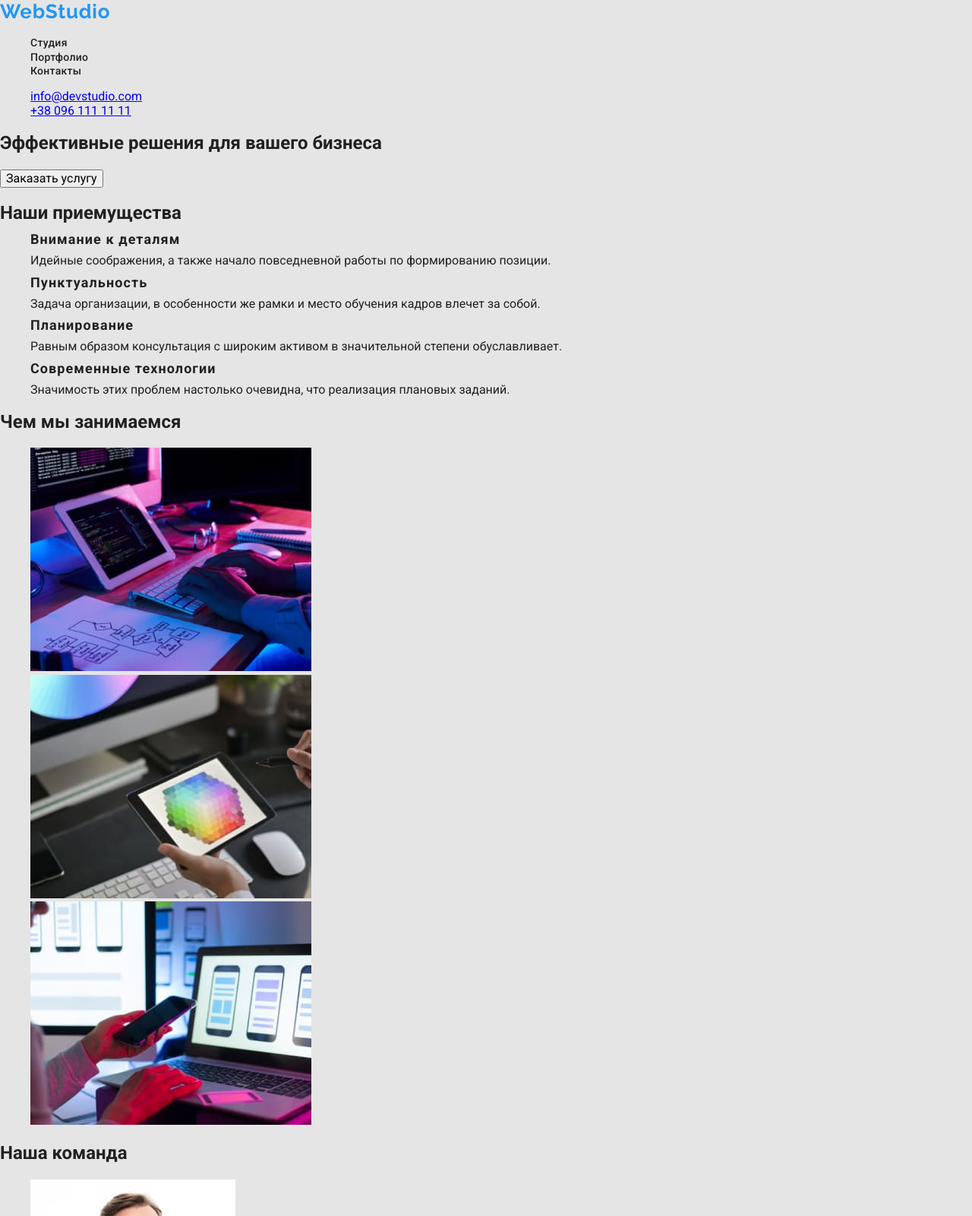
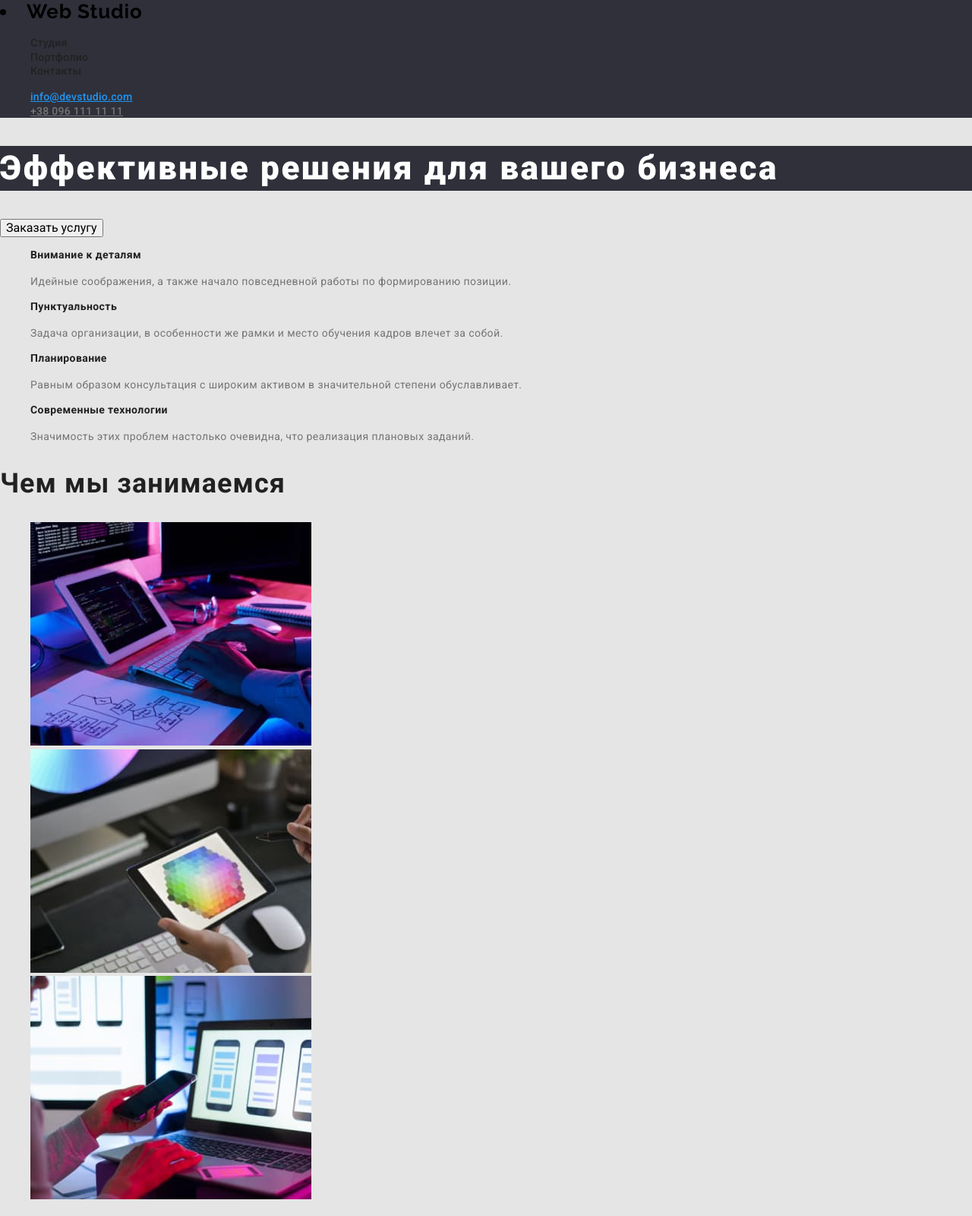
Before and after one commit to GusarovaYuliya/goit-markup-hw-02, a plain HTML site: page index.html in a window 1280 px wide. Shown: the top 1600 px of the page at 76% size. Drawn offline with nearby package versions, Linux system fonts and the light colour scheme.

Commit message:
????????

```diff
--- a/css/styles.css
+++ b/css/styles.css
@@ -1,3 +1,210 @@
+/* Студия */
+
+:root {
+--main-title-color:#FFFFFF;
+--second-title-color:#212121;
+--main-header-color:#757575;
+--second-text-color: #FFFFFF;
+--third-text-color: rgba(255, 255, 255, 0.6);
+--four-text-color:#757575;
+--accent-first-color:#2196F3;
+--accent-second-color:#000000;
+--accent-third-color: #FFFFFF;
+--main-btn-color:#FFFFFF;
+--header-text-color:#212121;
+
+ body {
+  font-family: "Roboto", sans-serif;
+}
+
+.list {
+  list-style: none;
+}
+
+.link {
+  text-decoration: none;
+}
+
+.visually-hidden {
+  position: absolute;
+  white-space: nowrap;
+  width: 1px;
+  height: 1px;
+  overflow: hidden;
+  border: 0;
+  padding: 0;
+  clip: rect(0 0 0 0);
+  clip-path: inset(50%);
+  margin: -1px;
+}
+
+.header {
+  background: #2F303A;
+}
+
+.header-link {
+font-weight: 500;
+font-size: 14px;
+line-height: 1.14;
+letter-spacing: 0.02em;
+color: var(--header-text-color);
+}
+
+.site-nav .link:hover ,
+.site-nav .link:focus {
+  color:var(--accent-first-color);
+}
+
+.header-mail {
+font-weight: 500;
+font-size: 14px;
+line-height: 1.14;
+letter-spacing: 0.02em;
+color: var(--accent-first-color);
+}
+
+.header-tel {
+font-weight: 500;
+font-size: 14px;
+line-height: 1.14;
+letter-spacing: 0.02em;
+color: var(--main-header-color);
+}
+
+/* ------------------Hero----------------------------  */
+
+.hero-list {
+  font-weight: 900;
+font-size: 44px;
+line-height: 1.36;
+letter-spacing: 0.06em;
+color: var(--main-title-color);
+background-color: #2F303A;
+}
+
+.logo {
+color: var(--accent-first-color);
+font-family: Raleway,cursive;
+font-weight: bold;
+font-size: 16px;
+line-height: 1.88;
+letter-spacing: 0.06em;
+color: var(--second-text-color);
+text-decoration: none;
+}
+
+.logo-class {
+  color: var(--accent-second-color);
+  font-family: Raleway,cursive;
+  letter-spacing: 0.03em;
+  font-weight: bold;
+  font-size: 26px;
+  line-height: 1.2;
+  text-decoration: none;
+}
+
+.hero-btn:hover,
+.herov-btn:focus {
+  color: var(--accent-second-color);
+}
+
+
+/* --------------ADVANTAGE --------------------*/
+
+.advantage-pre-title {
+font-weight: bold;
+font-size: 14px;
+line-height: 1.14;
+letter-spacing: 0.03em;
+color:var(--second-title-color);
+}
+
+.advantage-after-title {
+  font-size: 14px;
+  line-height: 24px;
+  letter-spacing: 0.03em;
+  color: var(--four-text-color);
+}
+
+/* ----------------WORK---------------- */
+
+.about-title {
+ font-weight: bold;
+ font-size: 36px;
+ line-height: 1/17;
+ letter-spacing: 0.03em;
+ color: var(--second-title-color);
+}
+
+/*------------------- COMMAND-------------------------- */
+
+.command-title {
+  font-weight: bold;
+  font-size: 36px;
+  line-height: 1.17;
+  letter-spacing: 0.03em;
+  color: var(--second-text-color);
+}
+
+.command-pre-title {
+  font-weight: 500;
+  font-size: 16px;
+  line-height: 1.19x;
+  letter-spacing: 0.03em;
+  color: var(--second-text-color);
+}
+
+.command-text {
+  font-size: 16px;
+  line-height: 19px;
+  letter-spacing: 0.03em;
+  color: var(--four-text-color);
+}
+
+/* -----------------ADRESS -----------------------*/
+
+logo .class {
+color: var(--accent-first-color);
+font-weight: bold;
+font-size: 26px;
+line-height: 1.2px;
+letter-spacing: 0.03em;
+ }
+
+.logo-style .class{
+  color: var(--accent-third-color);
+font-weight: bold;
+font-size: 26px;
+line-height: 1.2px;
+letter-spacing: 0.03em;
+}
+
+.contacts-details {
+  font-size: 14px;
+  line-height: 1.71;
+  letter-spacing: 0.03em;
+  color: var(--main-btn-color);
+}
+
+.contacts-item {
+  font-size: 14px;
+line-height: 1.71;
+letter-spacing: 0.03em;
+color: var(--third-text-color);
+}
+
+
+
+
+
+
+
+
+
+/* --------------------Портфолио ----------------------------*/
+
+
+
 :root {
 --primary-text-color: #212121;
 --title-text-color: #757575;
@@ -142,15 +349,6 @@ line-height: 21.7px;
 letter-spacing: 0.03em;
 }
 
-/* Осн текст 212121
-Вторичный цвет 757575
-Активный 2196F3
-Лого 000000 ; 2196F3
-Футер лого 2196F3 ; FFFFFF
-Футер FFFFFF
-Футер color: rgba(255, 255, 255, 0.6); тел и почта
-Цвет фона основной #E5E5E5;
-Вторичній цвет фона background: #F5F4FA; */
 
 
 
--- a/index.html
+++ b/index.html
@@ -20,54 +20,55 @@
 
 <body class="page">
     <!-- Шапка сайта -->
-    <header>
-        <nav>
-            <a href="./index.html" class="logo">WebStudio</a>
-
-            <ul class="site-nav">
-                <li><a href="" class="link">Студия</a></li>
-                <li> <a href="./portfolio.html" class="link">Портфолио</a></li>
-                <li> <a href="" class="link">Контакты</a></li>
+    <header class="header">
+        <div class="container">
+            <nav class="header-navigation">
+                <li class="logo"><a href="./index.html" class="logo">Web <span class="logo-class"> Studio</span></a></li>
+                <ul class="header-list">
+                    <li class="header-item"><a class="link header-link" href="">Студия</a></li>
+                    <li class="header-item"> <a class="link header-link" href="./portfolio.html">Портфолио</a></li>
+                    <li class="header-item"> <a class="link header-link" href="">Контакты</a></li>
                 </ul>
             </nav>
-        <ul class="connection-nav">
-            <li><a href="mailto:info@devstudio.com">info@devstudio.com</a></li>
-            <li><a href="tel:380961111111">+38 096 111 11 11</a></li>
+            <ul class="list">
+                <li><a class="header-mail" href="mailto:info@devstudio.com">info@devstudio.com</a></li>
+                <li><a class="header-tel" href="tel:380961111111">+38 096 111 11 11</a></li>
             </ul>
+        </div>
     </header>
     <!-- Герой -->
 
     <main>
         <section class="hero">
-                <h1 class="hero-title">Эффективные решения для вашего бизнеса</h1>
-                <button type="button">Заказать услугу</button>
+            <h1 class="hero-list">Эффективные решения для вашего бизнеса</h1>
+            <button type="button" class="hero-btn">Заказать услугу</button>
         </section>
 
         <!-- Наши приемущества -->
-    <section class="section">
-        <h2 class="section-title">Наши приемущества</h2>
-        <ul class="feature-list">
-            <li>
-                <h3 class="title">Внимание к деталям</h3>
-                <p>
+        <section class="section-advantage">
+            <h2 class="visually-hidden">Наши приемущества</h2>
+            <ul class="advantage-list">
+                <li class="advantage-title">
+                    <h3 class="advantage-pre-title">Внимание к деталям</h3>
+                    <p class="advantage-after-title">
                         Идейные соображения, а также начало повседневной работы по формированию позиции.
                     </p>
                 </li>
-            <li>
-                <h3 class="title">Пунктуальность</h3>
-                <p>
+                <li class="advantage-title">
+                    <h3 class="advantage-pre-title">Пунктуальность</h3>
+                    <p class="advantage-after-title">
                         Задача организации, в особенности же рамки и место обучения кадров влечет за собой.
                     </p>
                 </li>
-            <li>
-                <h3 class="title">Планирование</h3>
-                <p>
+                <li class="advantage-title">
+                    <h3 class="advantage-pre-title">Планирование</h3>
+                    <p class="advantage-after-title">
                         Равным образом консультация с широким активом в значительной степени обуславливает.
                     </p>
                 </li>
-            <li>
-                <h3 class="title">Современные технологии</h3>
-                <p>
+                <li class="advantage-title">
+                    <h3 class="advantage-pre-title">Современные технологии</h3>
+                    <p class="advantage-after-title">
                         Значимость этих проблем настолько очевидна, что реализация плановых заданий.
                     </p>
                 </li>
@@ -75,50 +76,53 @@
         </section>
         <!-- Чем мы занимаемся -->
         <section class="section">
-        <h2 class="section-title">Чем мы занимаемся</h2>
-        <ul>
+            <h2 class="about-title">Чем мы занимаемся</h2>
+            <ul class="about-list list">
                 <li> <img src="./images/about-img-1.jpg" alt="верстка сайта" width="370" height="294"></li>
                 <li> <img src="./images/about-img-2.jpg" alt="графический дизайн" width="370" height="294"></li>
                 <li> <img src="./images/about-img-3.jpg" alt="мобильные приложения" width="370" height="294"></li>
             </ul>
         </section>
         <!-- Наша команда -->
-    <section class="section">
-        <h2 class="section-title">Наша команда</h2>
-        <ul>
-            <li>
+        <section class="command-section">
+            <h2 class="command-title">Наша команда</h2>
+            <ul class="command-list list">
+                <li class="command-item">
                     <img src="./images/img-01.jpg" alt="дизайнер продуктов">
-                <h3>Игорь Демяненко</h3>
-                <p>Product Designer</p>
+                    <h3 class="command-pre-title">Игорь Демяненко</h3>
+                    <p class="class=" command-text"">Product Designer</p>
                 </li>
-            <li>
+                <li class="command-item">
                     <img src="./images/img-02.jpg" alt="фронтенд-разработчик ">
-                <h3>ИОльга Репина</h3>
-                <p>Frontend Developer</p>
+                    <h3 class="command-pre-title">ИОльга Репина</h3>
+                    <p class="class=" command-text"">Frontend Developer</p>
                 </li>
-            <li>
+                <li class="command-item">
                     <img src="./images/img-03.jpg" alt="маркетинг">
-                <h3>Николай Тарасов</h3>
-                <p>Marketing</p>
+                    <h3 class="command-pre-title">Николай Тарасов</h3>
+                    <p class="class=" command-text"">Marketing</p>
                 </li>
-            <li>
+                <li class="command-item">
                     <img src="./images/img-04.jpg" alt="Дизайнер">
-                <h3>Михаил Ермаков</h3>
-                <p>UI Designer</p>
+                    <h3 class="command-pre-title">Михаил Ермаков</h3>
+                    <p class="class=" command-text"">UI Designer</p>
                 </li>
 
             </ul>
         </section>
     </main>
     <footer>
-        <a href="./index.html" class="logo">WebStudio</a>
-        <address>
-           <ul>
-                <li><a href="https://go.2gis.com/h8wkb8" target="_blank" rel="noopener noreferrer">г. Киев, пр-т Леси Украинки, 26</a></li>
+        <li class="logo"><a href="./index.html" class="logo">Web <span class="logo-class"> Studio</span></a></li>
+        <address class="contacts-address">
+            <ul class="contacts-list list">
+                <li class="contacts-details"><a class="contacts-link link" href="https://go.2gis.com/h8wkb8"
+                        target="_blank" rel="noopener noreferrer">г. Киев, пр-т Леси Украинки, 26</a></li>
 
-                <li><a href="mailto:info@example.com" target="_blank" rel="noopener noreferrer">info@example.com</a></li>
+                <li class="contacts-item"><a class="contacts-link link" href="mailto:info@example.com" target="_blank"
+                        rel="noopener noreferrer">info@example.com</a></li>
 
-                <li><a href="tel:+380991111111" target="_blank" rel="noopener noreferrer">+38 099 111 11 11</a></li>
+                <li class="contacts-item"><a class="contacts-link link" href="tel:+380991111111" target="_blank"
+                        rel="noopener noreferrer">+38 099 111 11 11</a></li>
             </ul>
         </address>
     </footer>
```
Lines whose indentation alone changed are shown as unchanged.
